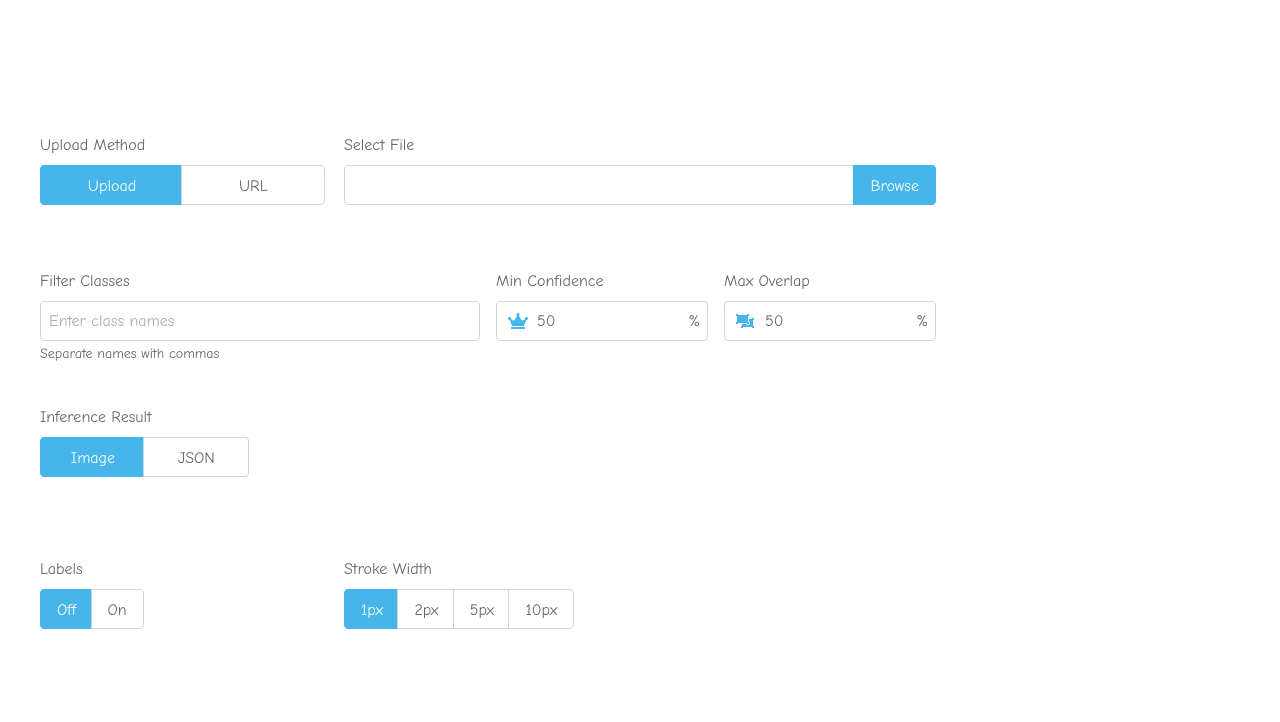
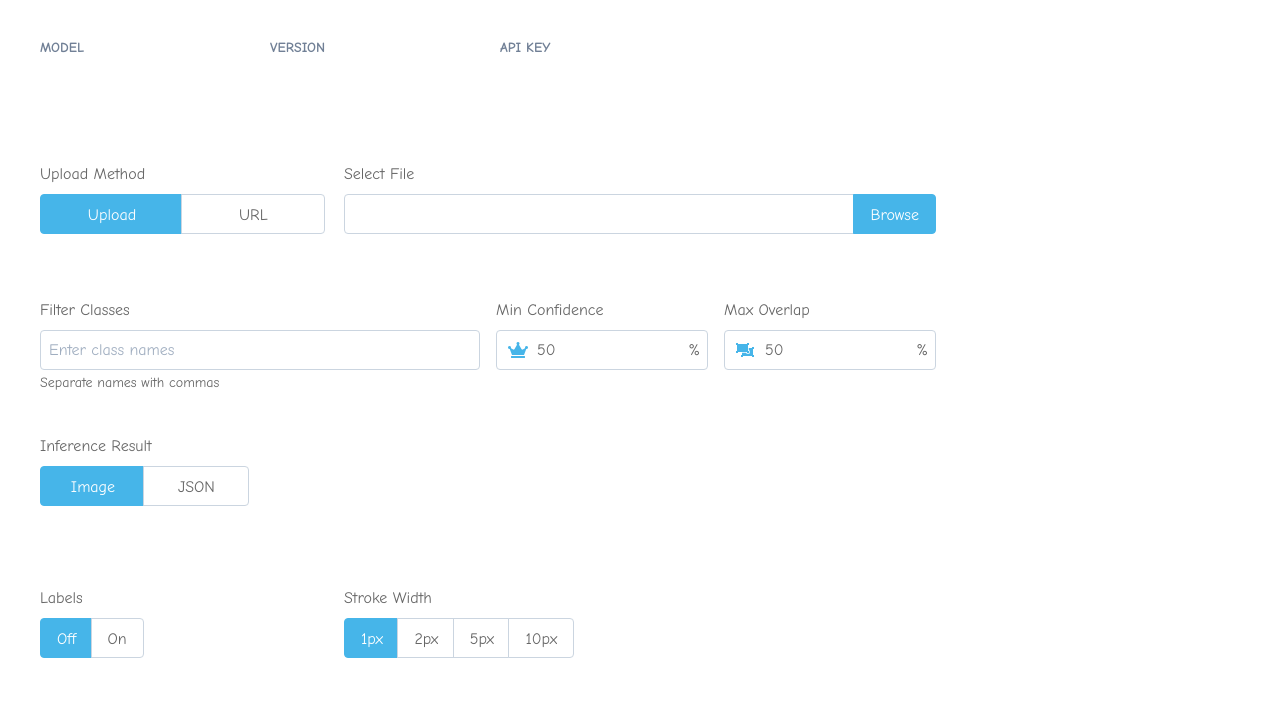
Before and after one commit to anggapranidiya23/advancegroup.github.io, a plain HTML site: page index.html in a window 1280 px wide. Shown: the part 84-806 px from the top of the page. Drawn offline with nearby package versions, Linux system fonts and the light colour scheme.

Commit message:
Update index.html

```diff
--- a/index.html
+++ b/index.html
@@ -32,15 +32,15 @@
 		<div class="header">
 			<div class="header__grid">
 				<div>
-					<!--<label class="header__label" for="model">Model</label>-->
+					<label class="header__label" for="model">Model</label>
 					<input style="display: none";class="input" type="text" id="model" value="retail-product-xeisr" />
 				</div>
 				<div>
-					<!--<label class="header__label" for="version">Version</label>-->
+					<label class="header__label" for="version">Version</label>
 					<input style="display: none";class="input" type="number" id="version" value="5"/>
 				</div>
 				<div>
-					<!--<label class="header__label" for="api_key">API Key</label>-->
+					<label class="header__label" for="api_key">API Key</label>
 					<input style="display: none";class="input" type="text" id="api_key" value="qtybpe8DGpIhPSAez1OZ"/>
 				</div>
 			</div>
```
